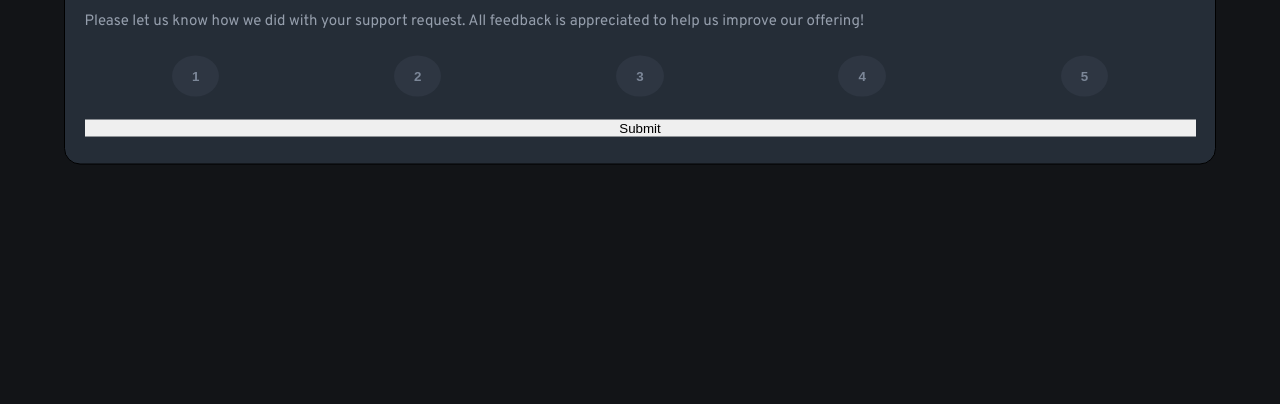
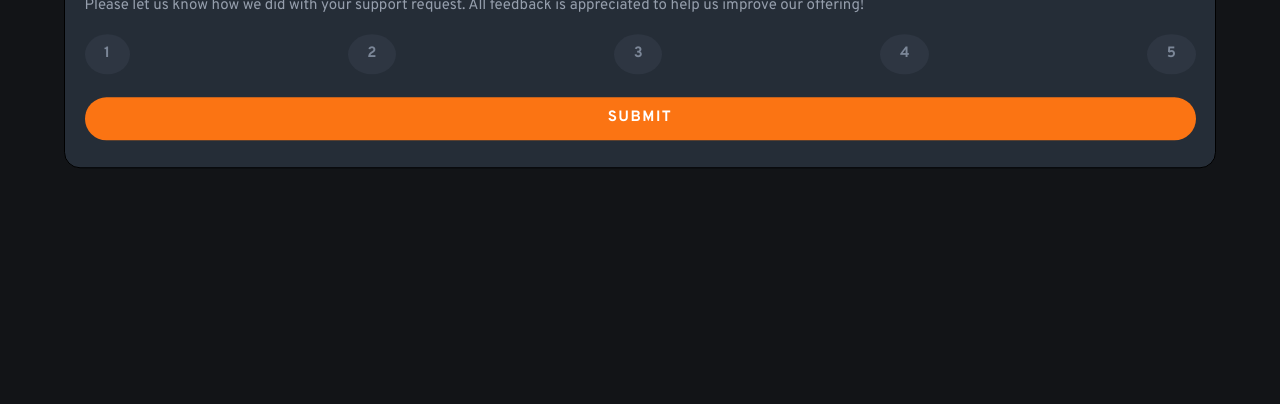
Before and after one commit to karrar567/interactive-rating-component-main, a plain HTML site: page index.html in a window 1280 px wide. Shown: the part 396-800 px from the top of the page. Drawn offline with Linux system fonts and the light colour scheme.

Commit message:
add active states to the buttons

```diff
--- a/index.html
+++ b/index.html
@@ -40,14 +40,16 @@
         Please let us know how we did with your support request. All feedback is
         appreciated to help us improve our offering!
       </p>
-      <div id="rating-container" class="rating-container">
-        <button>1</button>
-        <button>2</button>
-        <button>3</button>
-        <button>4</button>
-        <button>5</button>
-      </div>
-      <button>Submit</button>
+      <form id="rating-form">
+        <div id="rating-container">
+          <input type="button" value="1" />
+          <input type="button" value="2" />
+          <input type="button" value="3" />
+          <input type="button" value="4" />
+          <input type="button" value="5" />
+        </div>
+        <button type="submit" class="submit-btn">submit</button>
+      </form>
     </div>
 
     <!-- Rating state end -->
--- a/index.js
+++ b/index.js
@@ -1,7 +1,10 @@
+const ratingForm = document.getElementById("rating-form");
 const ratingBtns = document.getElementById("rating-container").children;
 const ratingBtnsList = Array.from(ratingBtns);
 let selected = 0;
 let rating = 0;
+
+console.log(ratingBtnsList[0].value);
 
 function removeSelected(array, removedClass) {
   array.forEach((element) => {
@@ -16,9 +19,16 @@ ratingBtnsList.forEach((btn) => {
     if (selected === 0) {
       btn.classList.add("selected");
       selected = 1;
+      rating = btn.value;
     } else if (selected === 1) {
       removeSelected(ratingBtnsList, "selected");
       btn.classList.add("selected");
+      rating = btn.value;
     }
   });
 });
+
+ratingForm.addEventListener("submit", (event) => {
+  event.preventDefault();
+  console.log(rating);
+});
--- a/style.css
+++ b/style.css
@@ -30,7 +30,7 @@ button {
 .rating-card {
   display: flex;
   flex-direction: column;
-  gap: 1.5em;
+  gap: 1.125em;
 }
 .rating-card__icon {
   width: 50px;
@@ -63,29 +63,53 @@ button {
 .selected-rating {
   color: blue;
 }
-.rating-container {
+#rating-form {
   display: flex;
-  justify-content: space-around;
+  flex-direction: column;
+  gap: 1.5em;
+  font-size: 15px;
+  font-weight: 700;
 }
-.rating-container button {
-  padding: 1em 1.5em;
+#rating-container {
+  display: flex;
+  justify-content: space-between;
+}
+input[type="button"] {
+  border: 0;
+  padding: 0.6em 1.3em;
   border-radius: 50%;
   background-color: hsl(216, 18%, 22%);
   color: var(--Medium-Grey);
-  font-weight: 700;
+  font: inherit;
 }
-.rating-container button:hover {
+input[type="button"]:hover {
   background-color: var(--Light-Grey);
   color: var(--White);
 }
-.rating-container button:active {
+input[type="button"]:active {
   background-color: var(--Medium-Grey);
 }
 
-.rating-container .selected {
+#rating-container .selected {
   background-color: var(--primary-color);
   color: white;
 }
-.rating-container .selected:hover {
+#rating-container .selected:hover {
   background-color: var(--primary-dark);
 }
+.submit-btn {
+  padding: 0.7em;
+  border-radius: 100vh;
+  background-color: var(--primary-color);
+  color: var(--White);
+  text-transform: uppercase;
+  font: inherit;
+  letter-spacing: 1.5px;
+}
+.submit-btn:hover {
+  color: var(--primary-color);
+  background-color: var(--White);
+}
+.submit-btn:active {
+  background-color: rgb(231, 231, 231);
+}
```
